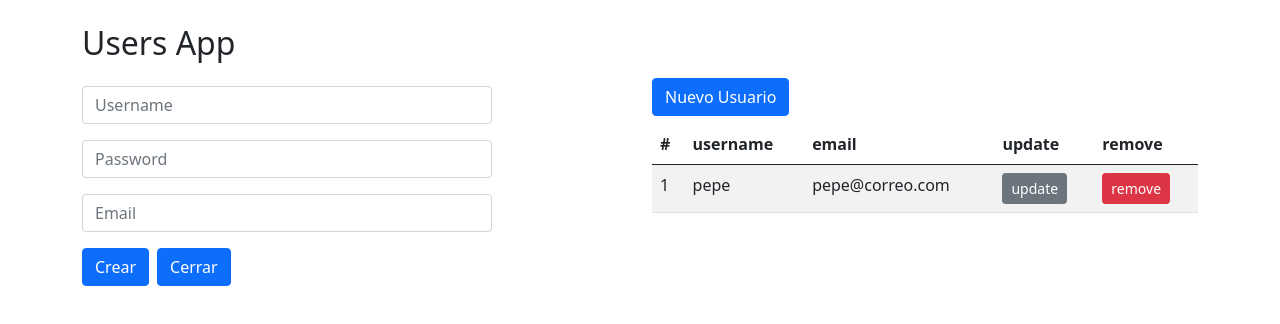
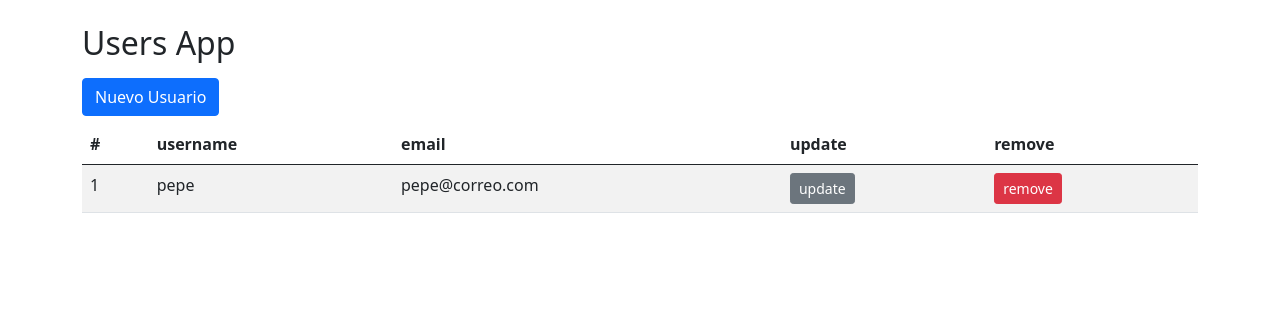
Before and after one commit to dardanqsot/react-cero-experto, a React (Vite) app in the folder 6-users-app/: page / in a window 1280 px wide. Shown: the top 324 px of the page. Built offline with nearby package versions, Linux system fonts and the light colour scheme.

Commit message:
S7-Open/Close form part2

```diff
--- a/6-users-app/src/UsersApp.jsx
+++ b/6-users-app/src/UsersApp.jsx
@@ -8,27 +8,36 @@ export const UsersApp = () => {
         users,
         userSelected,
         initialUserForm,
+        visibleForm,
         handlerAddUser,
         handlerRemoveUser,
         handlerUserSelectedForm,
+        handlerOpenForm,
+        handlerCloseForm,
     } = useUsers();
 
     return (
         <div className="container my-4">
             <h2>Users App</h2>
             <div className="row">
+
+                {!visibleForm ||
                     <div className="col">
                         <UserForm
                             initialUserForm={initialUserForm}
                             userSelected={userSelected}
                             handlerAddUser={handlerAddUser}
+                            handlerCloseForm={handlerCloseForm}
                         />
-                </div>
+                    </div>}
+
                 <div className="col">
-                    <button
-                    className="btn btn-primary my-2">
+                    {visibleForm || <button
+                        className="btn btn-primary my-2"
+                        onClick={handlerOpenForm}>
                         Nuevo Usuario
-                    </button>
+                    </button>}
+
                     {
                         users.length === 0
                             ? <div className="alert alert-warning">No hay usuarios en el sistema!</div>
--- a/6-users-app/src/components/UserForm.jsx
+++ b/6-users-app/src/components/UserForm.jsx
@@ -1,7 +1,7 @@
 import { useEffect, useState } from "react"
 import Swal from "sweetalert2";
 
-export const UserForm = ({ userSelected, handlerAddUser, initialUserForm }) => {
+export const UserForm = ({ userSelected, handlerAddUser, initialUserForm, handlerCloseForm }) => {
 
     const [userForm, setUserForm] = useState(initialUserForm);
 
@@ -40,6 +40,11 @@ export const UserForm = ({ userSelected, handlerAddUser, initialUserForm }) => {
         handlerAddUser(userForm);
         setUserForm(initialUserForm);
     }
+
+    const onCloseForm = () => {
+        handlerCloseForm();
+        setUserForm(initialUserForm);
+    }
     return (
         <form onSubmit={ onSubmit }>
             <input
@@ -72,10 +77,10 @@ export const UserForm = ({ userSelected, handlerAddUser, initialUserForm }) => {
                 type="submit">
                 {id > 0 ? 'Editar' : 'Crear'}
             </button>
-
             <button
                 className="btn btn-primary mx-2"
-                type="button">
+                type="button"
+                onClick={() => onCloseForm()}>
                 Cerrar
             </button>
         </form>
--- a/6-users-app/src/hooks/useUsers.js
+++ b/6-users-app/src/hooks/useUsers.js
@@ -21,10 +21,10 @@ const initialUserForm = {
 export const useUsers = () => {
     const [users, dispatch] = useReducer(usersReducer, initialUsers);
     const [userSelected, setUserSelected] = useState(initialUserForm);
-    const [visibleForm, setvisibleForm] = useState(false);
+    const [visibleForm, setVisibleForm] = useState(false);
 
     const handlerAddUser = (user) => {
-
+        // console.log(user);
         dispatch({
             type: (user.id === 0) ? 'addUser' : 'updateUser',
             payload: user,
@@ -38,9 +38,8 @@ export const useUsers = () => {
                 'El usuario ha sido creado con exito!' :
                 'El usuario ha sido actualizado con exito!',
             'success'
-        )
-        setvisibleForm(false);
-        setUserSelected(initialUserForm);
+        );
+        handlerCloseForm();
     }
 
     const handlerRemoveUser = (id) => {
@@ -73,17 +72,27 @@ export const useUsers = () => {
 
     const handlerUserSelectedForm = (user) => {
         // console.log(user)
-        setvisibleForm(true);
+        setVisibleForm(true);
         setUserSelected({ ...user });
+    }
+
+    const handlerOpenForm = () => {
+        setVisibleForm(true);
+    }
+
+    const handlerCloseForm = () => {
+        setVisibleForm(false);
+        setUserSelected(initialUserForm);
     }
     return {
         users,
         userSelected,
         initialUserForm,
         visibleForm,
-
         handlerAddUser,
         handlerRemoveUser,
         handlerUserSelectedForm,
+        handlerOpenForm,
+        handlerCloseForm,
     }
 }
```
Lines whose indentation alone changed are shown as unchanged.
